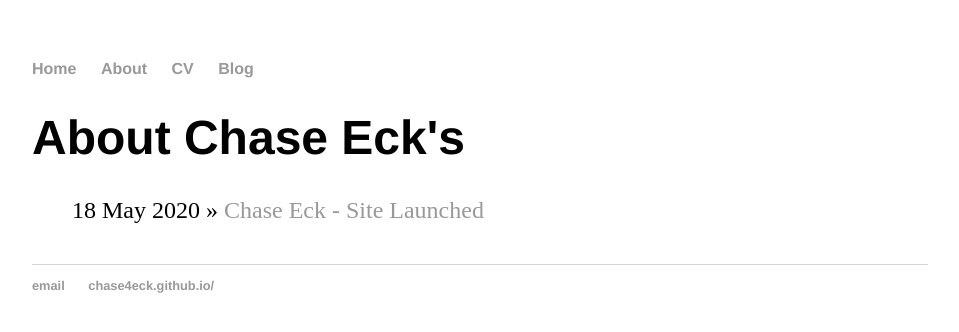
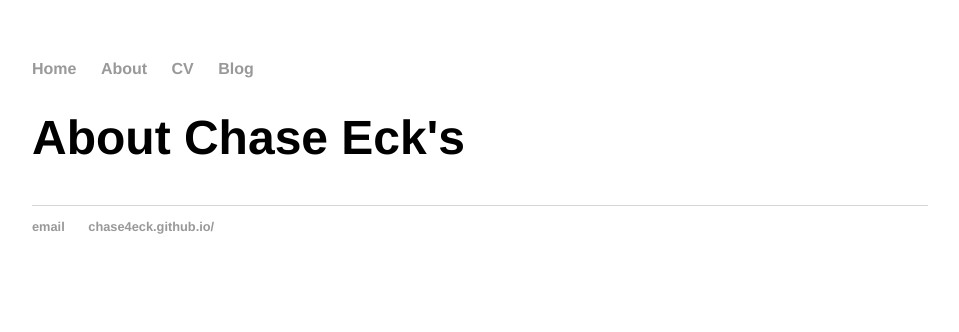
Before and after one commit to chase4eck/chase4eck.github.io, a Jekyll site: the page built from about/index.html, in a window 1280 px wide. Shown: the top 332 px of the page, without its empty margins (160-1119 px from the left). Built offline with Jekyll 4.4.1, drawn with Linux system fonts in a browser that asks for light colours.

Commit message:
Update index.html

```diff
--- a/about/index.html
+++ b/about/index.html
@@ -5,7 +5,5 @@ title: About Chase Eck's
 	<h1>{{ page.title }}</h1>
 	<ul class="posts">
 
-	  {% for post in site.posts %}
-	    <li><span>{{ post.date | date_to_string }}</span> » <a href="{{ post.url }}" title="{{ post.title }}">{{ post.title }}</a></li>
-	  {% endfor %}
+
 	</ul>
```
